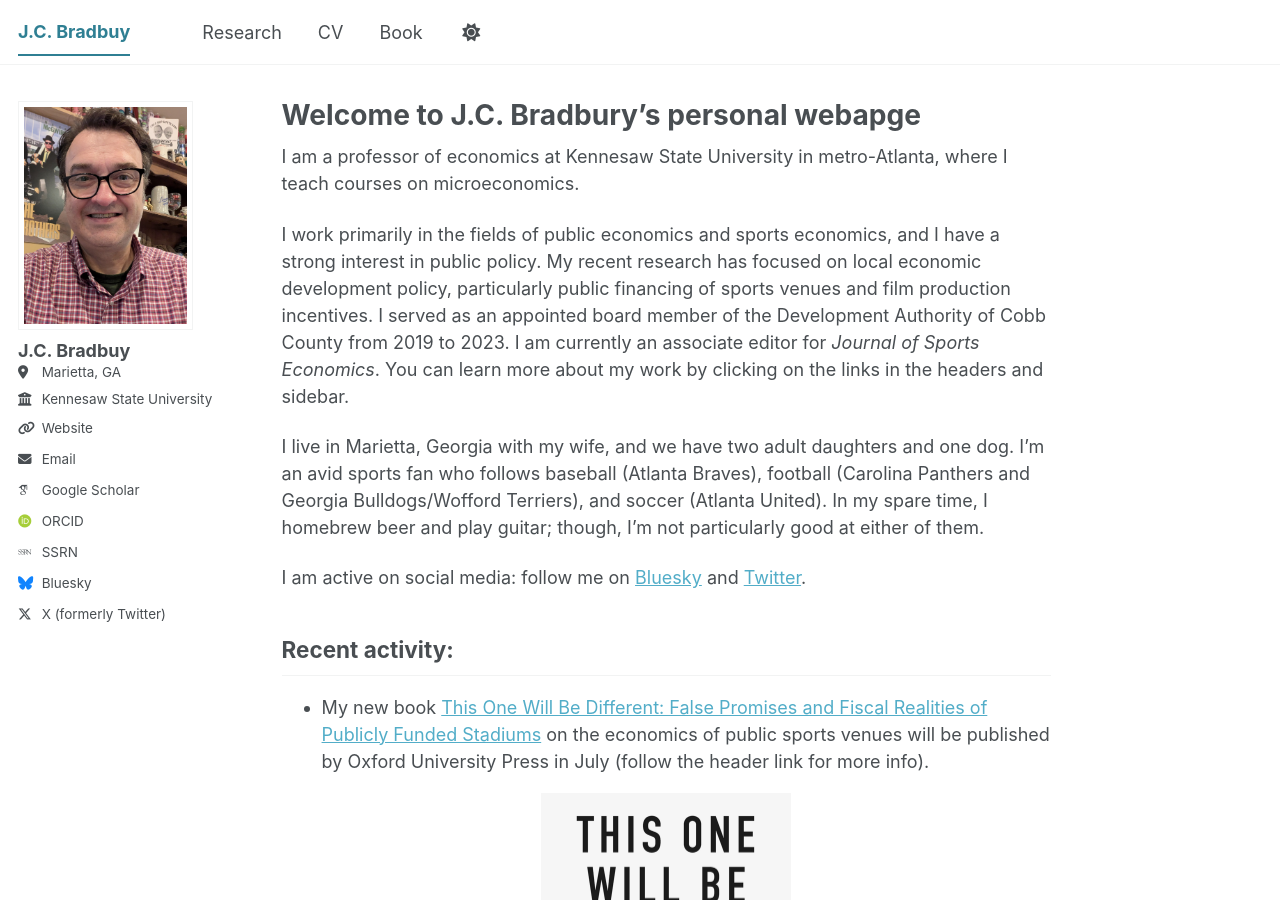
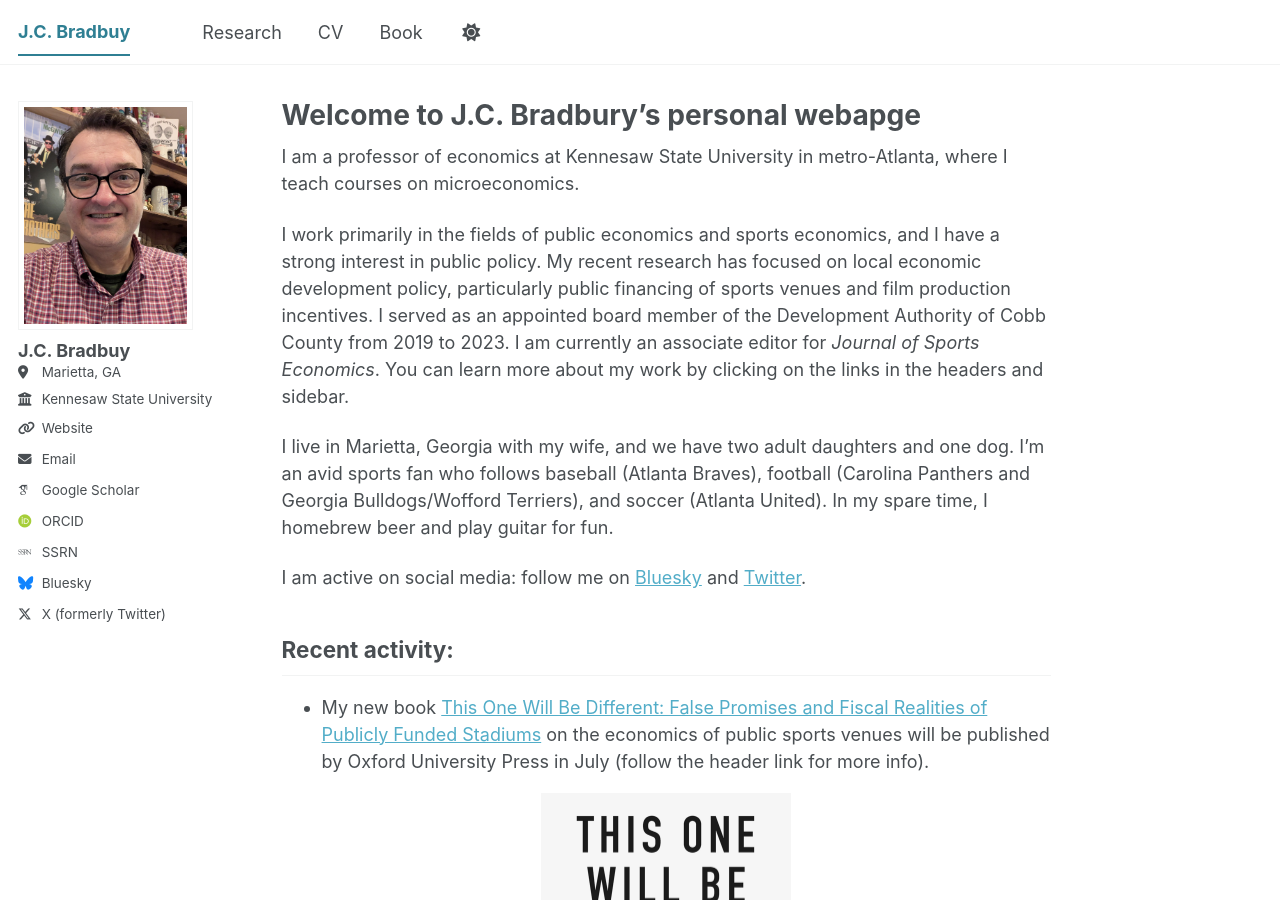
Before and after one commit to jcbradbury/jcbradbury.github.io, a Jekyll site: the page built from _pages/about.md, in a window 1280 px wide and 900 px high. Built offline with Jekyll 4.4.1, drawn with Linux system fonts in a browser that asks for light colours; some web fonts are replaced; a script bundle is joined from its source files by our own code; library files that are not in the unit come from our copies.

Commit message:
Update about.md

```diff
--- a/_pages/about.md
+++ b/_pages/about.md
@@ -12,7 +12,7 @@
 I work primarily in the fields of public economics and sports economics, and I have a strong interest in public policy. My recent research has focused on local economic development policy, particularly public financing of sports venues and film production incentives. I served as an appointed board member of the Development Authority of Cobb County from 2019 to 2023. I am currently an associate editor for *Journal of Sports Economics*. You can learn more about my work by clicking on the links in the headers and sidebar.
 
 
-I live in Marietta, Georgia with my wife, and we have two adult daughters and one dog. I'm an avid sports fan who follows baseball (Atlanta Braves), football (Carolina Panthers and Georgia Bulldogs/Wofford Terriers), and soccer (Atlanta United). In my spare time, I homebrew beer and play guitar; though, I'm not particularly good at either of them.
+I live in Marietta, Georgia with my wife, and we have two adult daughters and one dog. I'm an avid sports fan who follows baseball (Atlanta Braves), football (Carolina Panthers and Georgia Bulldogs/Wofford Terriers), and soccer (Atlanta United). In my spare time, I homebrew beer and play guitar for fun.
 
 I am active on social media: follow me on [Bluesky](https://bsky.app/profile/jcbradbury.com) and [Twitter](https://x.com/jc_bradbury).
 
```
